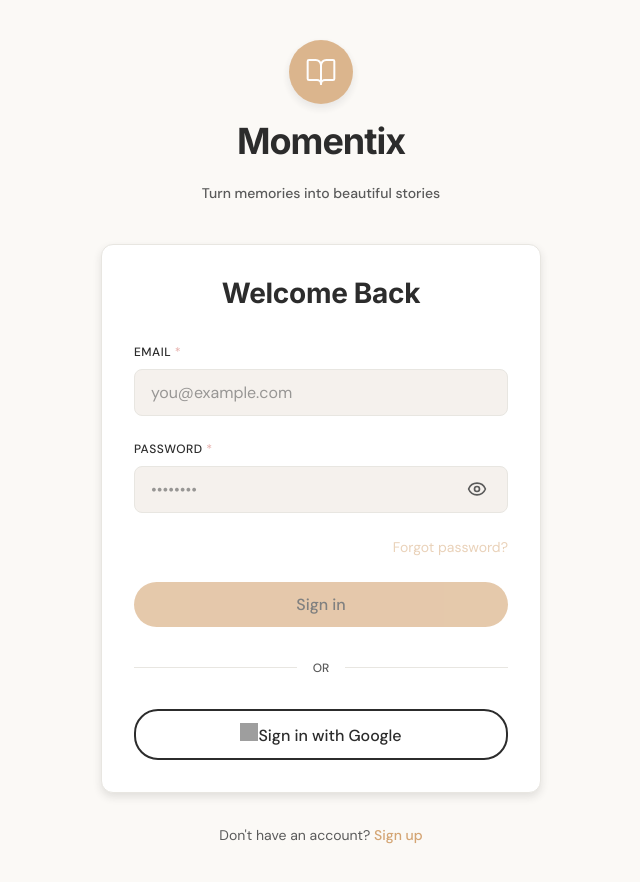
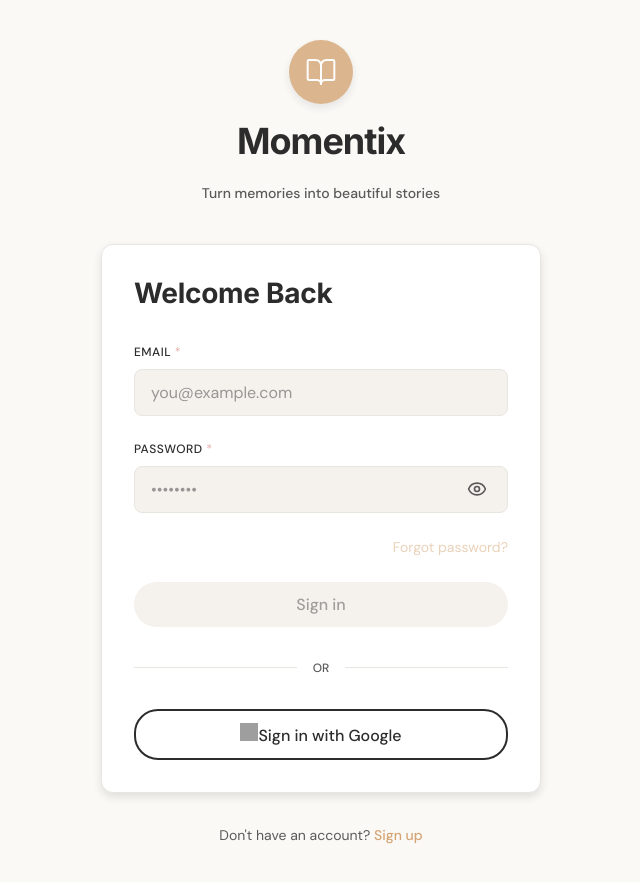
Before and after one commit to builtiumco-co/momentix, a React (Vite) app: page /auth in a window 1280 px wide. Shown: the top 882 px of the page, without its empty margins (319-959 px from the left). Built offline with nearby package versions, Linux system fonts and the light colour scheme; no server answers; grey boxes are pictures that could not be loaded.

Commit message:
style: Match Auth screens perfectly to Figma design

```diff
--- a/src/components/Button.css
+++ b/src/components/Button.css
@@ -54,7 +54,9 @@
 
 /* States */
 .btn:disabled {
-  opacity: 0.6;
+  background-color: #F5F1ED !important;
+  color: #A09E9C !important;
+  border-color: transparent !important;
   cursor: not-allowed;
   box-shadow: none;
 }
--- a/src/pages/Auth.css
+++ b/src/pages/Auth.css
@@ -58,10 +58,11 @@
 }
 
 .auth-card h2 {
-  text-align: center;
+  text-align: left;
   margin-bottom: var(--spacing-xl);
   font-size: 28px;
   color: var(--color-text-primary);
+  font-weight: 700;
 }
 
 .auth-form {
@@ -146,6 +147,7 @@
   margin-top: var(--spacing-xl);
   font-size: 14px;
   color: var(--color-text-secondary);
+  text-align: center;
 }
 
 .auth-footer a {
```
